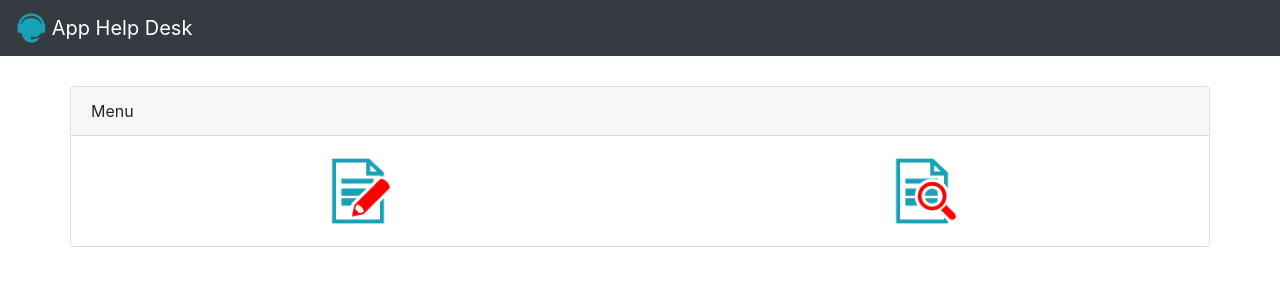
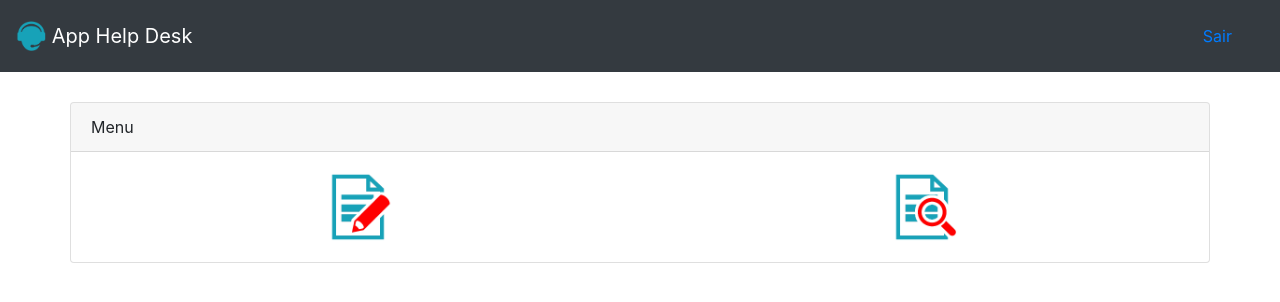
Before and after one commit to ivanProgramador/aplicativo_suporte, a PHP site: page /home.php in a window 1280 px wide. Shown: the top 302 px of the page. Run offline with PHP 8.4, Linux system fonts and the light colour scheme; the visitor is signed in with stand-in values (Sample User, id 1).

Commit message:
mecanica de logoff concluida

```diff
--- a/home.php
+++ b/home.php
@@ -23,6 +23,14 @@
         <img src="logo.png" width="30" height="30" class="d-inline-block align-top" alt="">
         App Help Desk
       </a>
+      <ul class="navbar nav">
+         <li class="nav-item">
+            <a class="nav-link" href="logoff.php">
+               Sair
+            </a>
+         </li>
+
+      </ul>
     </nav>
 
     <div class="container">
--- /dev/null
+++ b/logoff.php
@@ -0,0 +1,5 @@
+<?php
+ session_start();
+ session_destroy();
+ header('Location: index.php');
+?>
```
Also changed, not shown: abrir_chamado.php (+8 -0 lines), consultar_chamado.php (+8 -0 lines).
